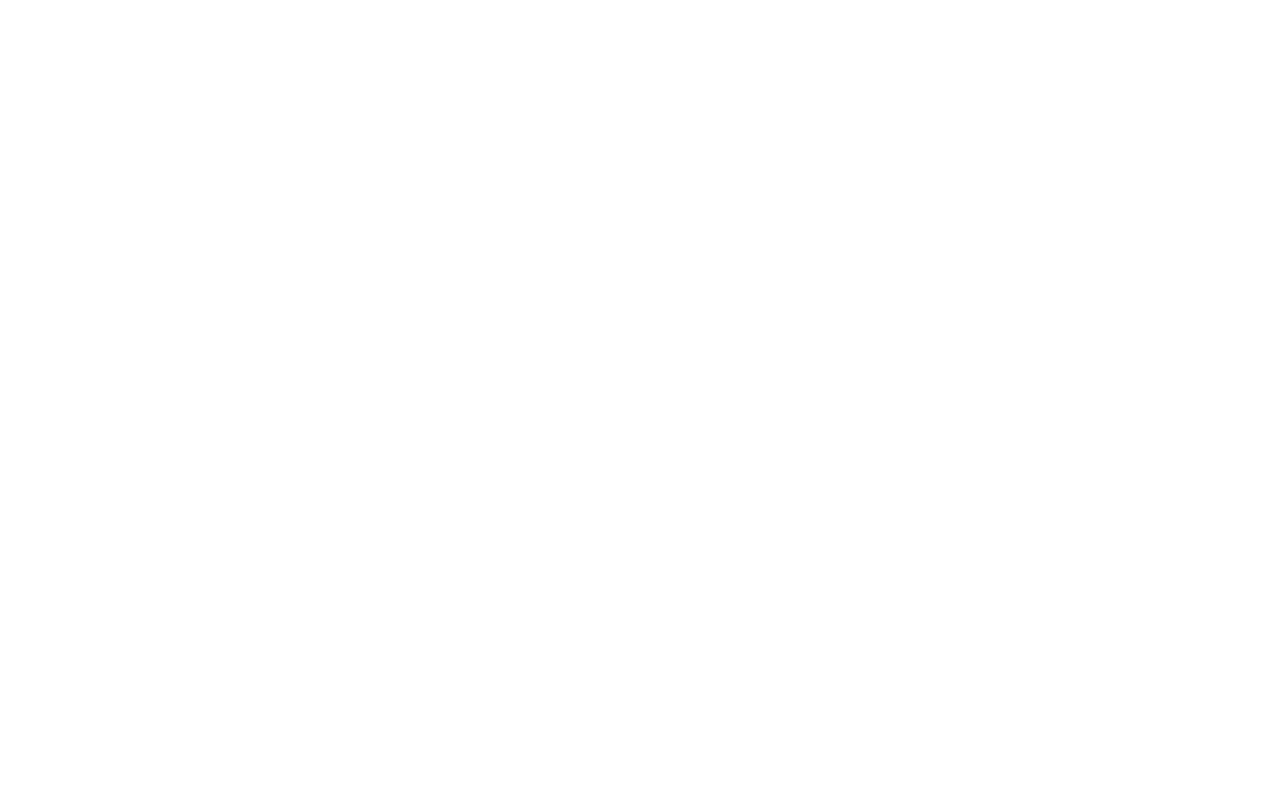
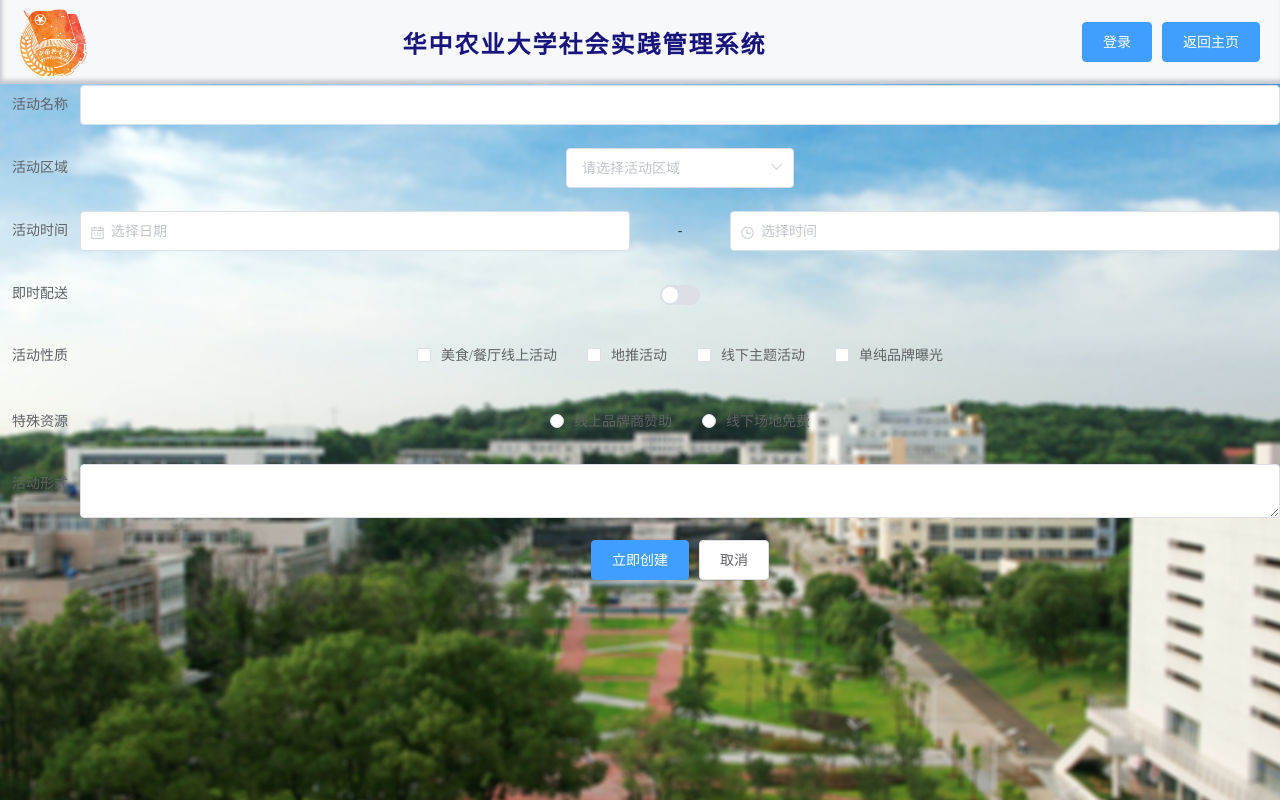
Before and after one commit to vidahaha/SP-management, a Vue app: page /#/apply in a window 1280 px wide. Shown: the top 800 px of the page. Built offline with nearby package versions, Linux system fonts and the light colour scheme; no server answers.

Commit message:
增加apply.vue

```diff
--- a/src/components/Header.vue
+++ b/src/components/Header.vue
@@ -5,8 +5,16 @@
         <div class="user" v-if="isLogin">
             <p>欢迎您,{{name}}</p>
             <el-button type="primary" class="login" @click="logout">退出</el-button>
+            <el-button type="primary" class="login" v-if="!onHome">
+                <router-link to="/">返回主页</router-link>
+            </el-button>
         </div>
-        <el-button type="primary" class="login" @click="login" v-else>登录</el-button>
+        <div v-else>
+            <el-button type="primary" class="login" @click="login">登录</el-button>
+            <el-button type="primary" class="login" v-if="!onHome">
+                <router-link to="/">返回主页</router-link>
+            </el-button>
+        </div>
     </el-header>
 </template>
 
@@ -16,7 +24,7 @@
 		props:['LoginModalPop', 'isLogin', 'name'],
         data() {
             return {
-
+                onHome: true
             }
         },
 
@@ -29,6 +37,11 @@
                 sessionStorage.clear();
                 location.reload();
             },
+        },
+
+        mounted() {
+            let hash = location.hash.slice(2);
+            hash == ''? this.onHome = true : this.onHome = false;
         }
     }
 </script>
@@ -48,8 +61,8 @@
         }
         h1 {
             color: #18157c;
-            letter-spacing: 3px;
-            font-weight: 400;
+            letter-spacing: 2px;
+            font-weight: bold;
         }
         .user {
             p {
@@ -61,6 +74,13 @@
                 font-weight: bold;
             }
         }
-        .login {}
+        .login {
+            a {
+                color: #fff;
+            }
+            a:hover {
+                text-decoration: none;
+            }
+        }
     }
 </style>
--- a/src/components/LoginModal.vue
+++ b/src/components/LoginModal.vue
@@ -36,8 +36,6 @@
         data() {
             return {
                 isLogin: false,
-                name: '',
-                id: '',
                 form: {
                     type: -1, // 0学生1老师
                     name: '',
@@ -78,6 +76,12 @@
                 .then(function(res) {
                     res = res.data;
                     if (res.status) {
+
+                        sessionStorage.isLogin = true;
+                        sessionStorage.name = self.form.name;
+                        sessionStorage.id = self.form.id;
+                        sessionStorage.type = self.form.type;
+
                         self.$emit("update", {
                             isLogin: true,
                             name: self.form.name,
--- /dev/null
+++ b/src/container/Apply.vue
@@ -0,0 +1,160 @@
+<template>
+    <div class="login-wrap">
+        <el-container>
+            <Header :LoginModalPop.sync="LoginModalPop" :isLogin.sync="isLogin" :name.sync="name"></Header>
+            <el-main>
+                <div class="background">
+                    <el-form ref="form" :model="form" label-width="80px">
+                        <el-form-item label="活动名称">
+                            <el-input v-model="form.name"></el-input>
+                        </el-form-item>
+                        <el-form-item label="活动区域">
+                            <el-select v-model="form.region" placeholder="请选择活动区域">
+                                <el-option label="区域一" value="shanghai"></el-option>
+                                <el-option label="区域二" value="beijing"></el-option>
+                            </el-select>
+                        </el-form-item>
+                        <el-form-item label="活动时间">
+                            <el-col :span="11">
+                                <el-date-picker type="date" placeholder="选择日期" v-model="form.date1" style="width: 100%;"></el-date-picker>
+                            </el-col>
+                            <el-col class="line" :span="2">-</el-col>
+                            <el-col :span="11">
+                                <el-time-picker type="fixed-time" placeholder="选择时间" v-model="form.date2" style="width: 100%;"></el-time-picker>
+                            </el-col>
+                        </el-form-item>
+                        <el-form-item label="即时配送">
+                            <el-switch v-model="form.delivery"></el-switch>
+                        </el-form-item>
+                        <el-form-item label="活动性质">
+                            <el-checkbox-group v-model="form.type">
+                                <el-checkbox label="美食/餐厅线上活动" name="type"></el-checkbox>
+                                <el-checkbox label="地推活动" name="type"></el-checkbox>
+                                <el-checkbox label="线下主题活动" name="type"></el-checkbox>
+                                <el-checkbox label="单纯品牌曝光" name="type"></el-checkbox>
+                            </el-checkbox-group>
+                        </el-form-item>
+                        <el-form-item label="特殊资源">
+                            <el-radio-group v-model="form.resource">
+                                <el-radio label="线上品牌商赞助"></el-radio>
+                                <el-radio label="线下场地免费"></el-radio>
+                            </el-radio-group>
+                        </el-form-item>
+                        <el-form-item label="活动形式">
+                            <el-input type="textarea" v-model="form.desc"></el-input>
+                        </el-form-item>
+                        <el-form-item>
+                            <el-button type="primary" @click="onSubmit">立即创建</el-button>
+                            <el-button>取消</el-button>
+                        </el-form-item>
+                    </el-form>
+                </div>
+            </el-main>
+        </el-container>
+        <LoginModal :RegModalPop.sync="RegModalPop" :LoginModalPop.sync="LoginModalPop" @update="stateChanged($event)"></LoginModal>
+        <RegModal :RegModalPop.sync="RegModalPop"></RegModal>
+    </div>
+</template>
+
+<script>
+    import Header from "@/components/Header";
+    import LoginModal from "@/components/LoginModal";
+    import RegModal from "@/components/RegModal";
+
+    export default {
+        name: "Apply",
+        data() {
+            return {
+                isLogin: false,
+                name: '',
+                id: '',
+                LoginModalPop: false,
+                RegModalPop: false,
+                form: {
+                    name: '',
+                    region: '',
+                    date1: '',
+                    date2: '',
+                    delivery: false,
+                    type: [],
+                    resource: '',
+                    desc: ''
+                }
+            };
+        },
+
+        methods: {
+            stateChanged(state) {
+                this.isLogin = state.isLogin;
+                this.name = state.name;
+                this.id = state.id;
+            },
+
+            reg() {
+                this.RegModalPop = true;
+            },
+
+            onSubmit() {
+                console.log('submit!');
+            }
+        },
+
+        components: {
+            Header,
+            LoginModal,
+            RegModal
+        },
+
+        mounted() {
+
+            this.isLogin = sessionStorage.isLogin || false;
+            this.name = sessionStorage.name || '';
+            this.id = sessionStorage.id || '';
+
+            self = this;
+
+            this.axios.get("http://localhost:7001/task")
+                .then(function(res) {
+                    res = res.data;
+                    if (res.status) {
+                        self.tableData = res.data;
+                    }
+                })
+                .catch(function(err) {
+                    console.log(err);
+                });
+        }
+    };
+</script>
+
+<style scoped lang="less">
+    .el-container {
+        font-size: 16px;
+        font-family: "Microsoft YaHei";
+        flex-direction: column;
+    }
+
+    .el-main {
+        padding: 0px;
+        .background {
+            background: url("/static/image/back_1.png") no-repeat;
+            width: 100%;
+            height: 900px;
+            background-position: center;
+            background-size: cover;
+            position: relative;
+            padding-top: 1px;
+            overflow: hidden; // opacity: .5;
+        }
+        .el-table {
+            color: #303133;
+            width: 90%;
+            margin: 60px auto;
+            border: 2px solid #999;
+            border-radius: 10px;
+            .thead {
+                background-color: #edfffe;
+            }
+        }
+    }
+</style>
--- a/src/container/Public.vue
+++ b/src/container/Public.vue
@@ -5,9 +5,9 @@
             <el-main>
                 <div class="background">
                     <el-table :data="tableData" header-row-class-name="thead" >
-                        <el-table-column prop="id" align="center" label="编号" width="50">
+                        <el-table-column prop="id" align="center" label="编号" width="60">
                         </el-table-column>
-                        <el-table-column prop="type" align="center" label="类型" width="50">
+                        <el-table-column prop="type" align="center" label="类型" width="60">
                         </el-table-column>
                         <el-table-column prop="team_name" align="center" label="团队名称">
                         </el-table-column>
@@ -38,7 +38,7 @@
     import RegModal from "@/components/RegModal";
 
     export default {
-        name: "login",
+        name: "Public",
         data() {
             return {
                 isLogin: false,
@@ -69,6 +69,11 @@
         },
 
         mounted() {
+
+            this.isLogin = sessionStorage.isLogin || false;
+            this.name = sessionStorage.name || '';
+            this.id = sessionStorage.id || '';
+
             self = this;
 
             this.axios.get("http://localhost:7001/task")
--- a/src/router/index.js
+++ b/src/router/index.js
@@ -2,6 +2,7 @@
 import Router from 'vue-router'
 import Login from '@/container/Login'
 import Public from '@/container/Public'
+import Apply from '@/container/Apply'
 
 
 Vue.use(Router)
@@ -17,6 +18,11 @@
       path: '/public',
       name: 'public',
       component: Public,
-    }
+    },
+    {
+        path: '/apply',
+        name: 'apply',
+        component: Apply,
+      }
   ]
 })
```
